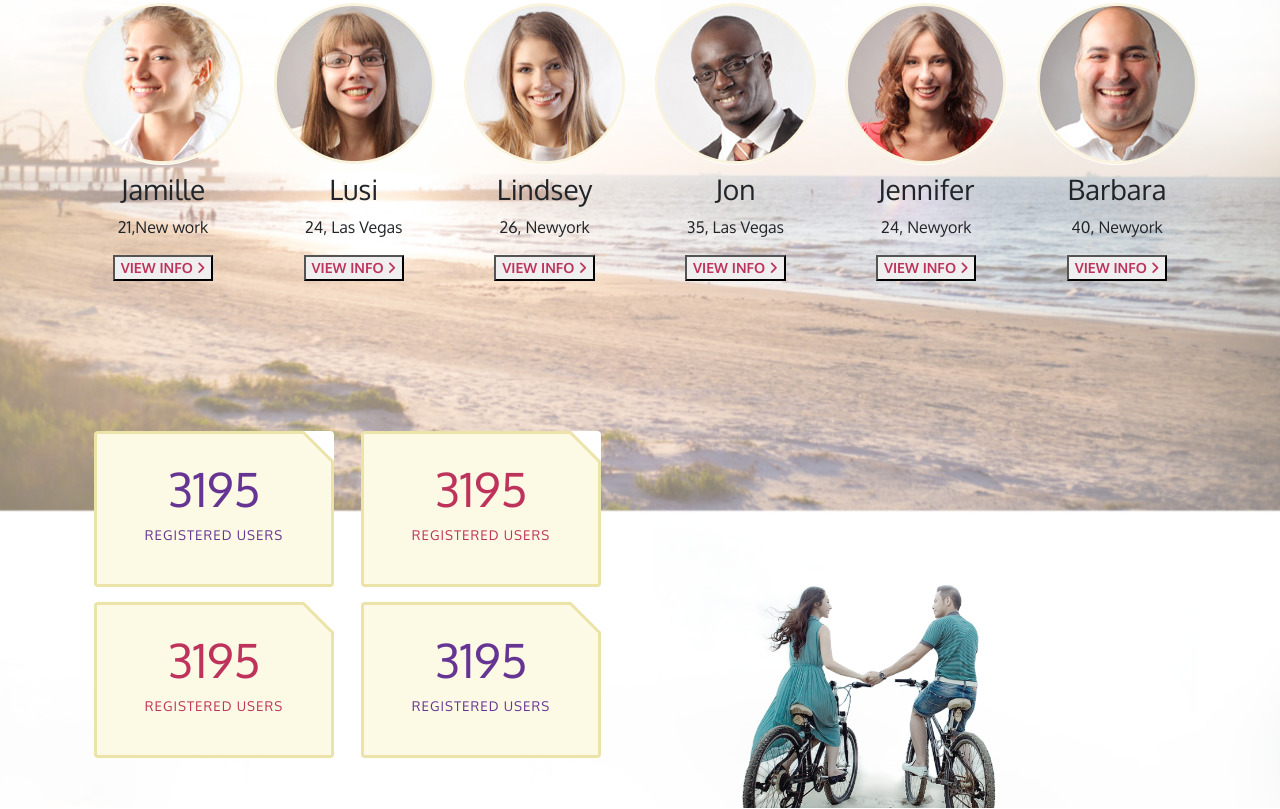
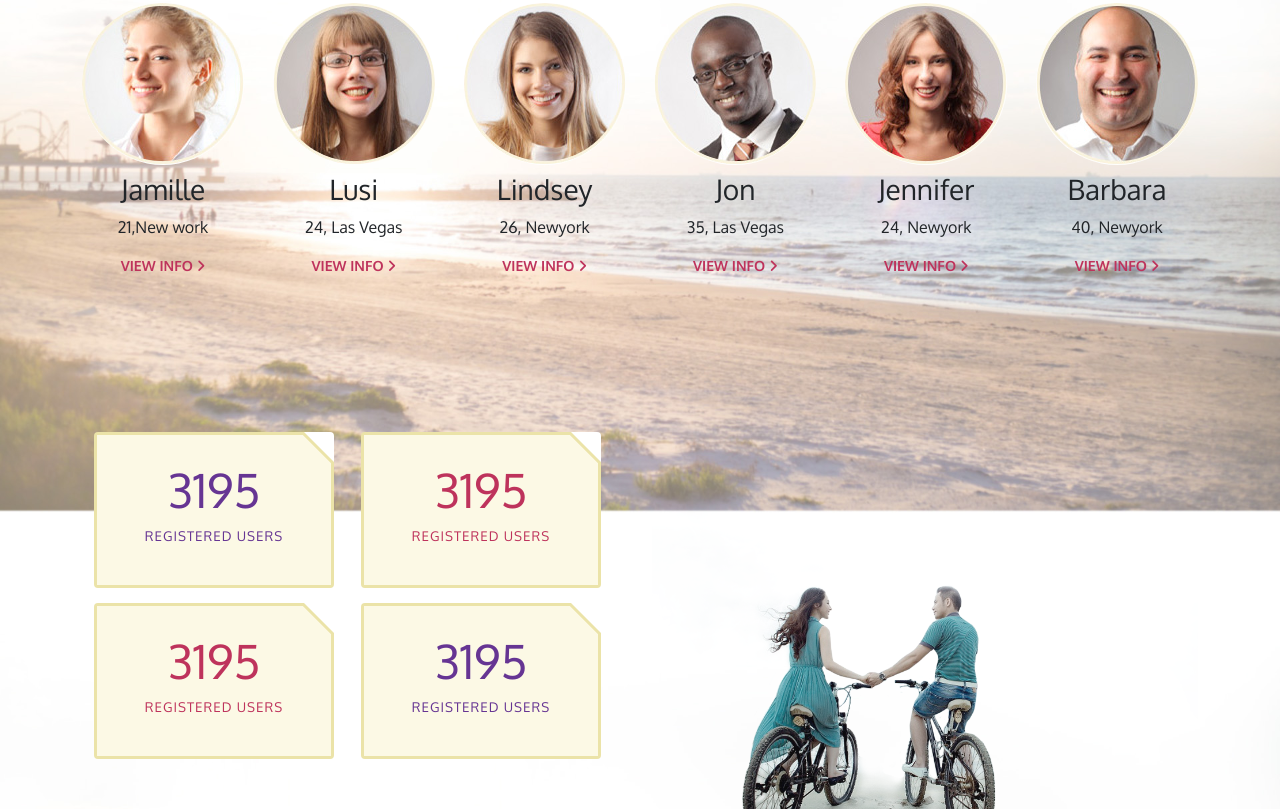
Before and after one commit to sudipmondol/fi-project-home, a plain HTML site: page index.html in a window 1280 px wide. Shown: the part 1136-1945 px from the top of the page. Drawn offline with nearby package versions, Linux system fonts and the light colour scheme.

Commit message:
complete task

```diff
--- a/index.html
+++ b/index.html
@@ -339,7 +339,7 @@
                             <div>
                                 <h3 class=" pt-2 name">Jamille</h3>
                                 <p class="">21,New work</p>
-                                <button class="button-sec">view info <span><i class="fa-sharp fa-solid fa-angle-right"></i></span> </button>
+                                <button class="btn button-sec">view info <span><i class="fa-sharp fa-solid fa-angle-right"></i></span> </button>
                             </div>
 
                         </div>
@@ -353,7 +353,7 @@
                             <div>
                                 <h3 class=" pt-2 name">Lusi</h3>
                                 <p class="">24, Las Vegas</p>
-                                <button class="button-sec">view info <span> <i class="fa-sharp fa-solid fa-angle-right"></i></span> </button>
+                                <button class=" btn button-sec">view info <span> <i class="fa-sharp fa-solid fa-angle-right"></i></span> </button>
                             </div>
 
                         </div>
@@ -367,7 +367,7 @@
                              <div>
                                 <h3 class=" pt-2 name">Lindsey</h3>
                                 <p class="">26, Newyork</p>
-                                <button class="button-sec">view info <span> <i class="fa-sharp fa-solid fa-angle-right"></i></span> </button>
+                                <button class=" btn button-sec">view info <span> <i class="fa-sharp fa-solid fa-angle-right"></i></span> </button>
                             </div>
 
                         </div>
@@ -381,7 +381,7 @@
                             <div>
                                 <h3 class=" pt-2 name">Jon</h3>
                                 <p class="">35, Las Vegas</p>
-                                <button class="button-sec">view info <span> <i class="fa-sharp fa-solid fa-angle-right"></i></span> </button>
+                                <button class=" btn button-sec">view info <span> <i class="fa-sharp fa-solid fa-angle-right"></i></span> </button>
                             </div>
 
                         </div>
@@ -395,7 +395,7 @@
                             <div>
                                 <h3 class=" pt-2 name">Jennifer</h3>
                                 <p class="">24, Newyork</p>
-                                <button class="button-sec">view info <span> <i class="fa-sharp fa-solid fa-angle-right"></i></span> </button>
+                                <button class=" btn button-sec">view info <span> <i class="fa-sharp fa-solid fa-angle-right"></i></span> </button>
                             </div>
 
                         </div>
@@ -409,7 +409,7 @@
                             <div>
                                 <h3 class=" pt-2 name">Barbara</h3>
                                 <p class="">40, Newyork</p>
-                                <button class="button-sec">view info <span> <i class="fa-sharp fa-solid fa-angle-right"></i></span> </button>
+                                <button class="btn button-sec">view info <span> <i class="fa-sharp fa-solid fa-angle-right"></i></span> </button>
                             </div>
 
                         </div>
@@ -457,7 +457,7 @@
                     </div>
 
                     <div class="col-12 col-md-6 sec-last-img">
-                        <img src="/images/section-images/section2/killup.png" alt="" class="img-fluid">
+                        <img src="images/section-images/section2/killup.png" alt="" class="img-fluid">
                     </div>
 
                 </div>
--- a/style.css
+++ b/style.css
@@ -213,6 +213,7 @@ body{
     font-size: 14px;
     font-weight: bold;
     text-transform: uppercase;
+    border: none;
 }
 .card-box{
     margin-top: 130px;
```
